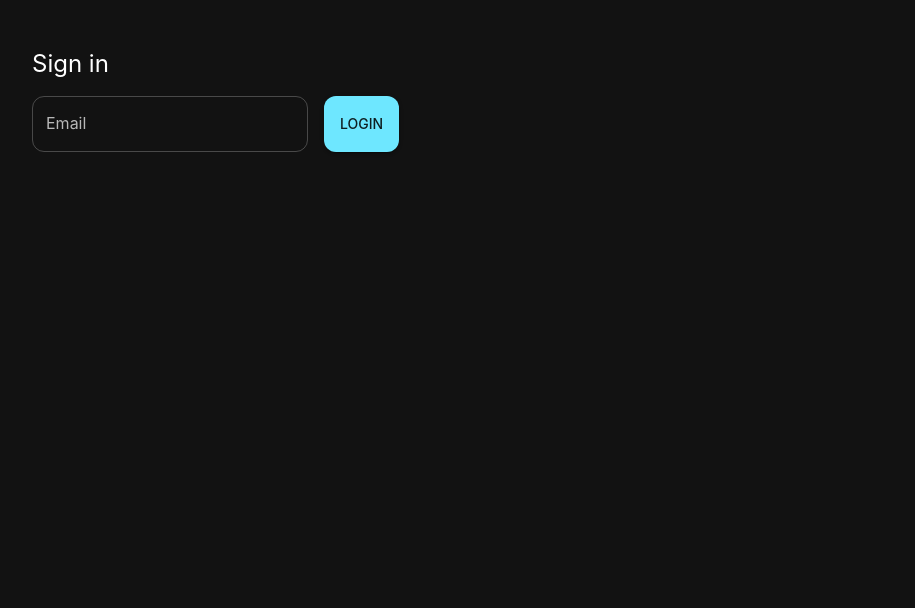
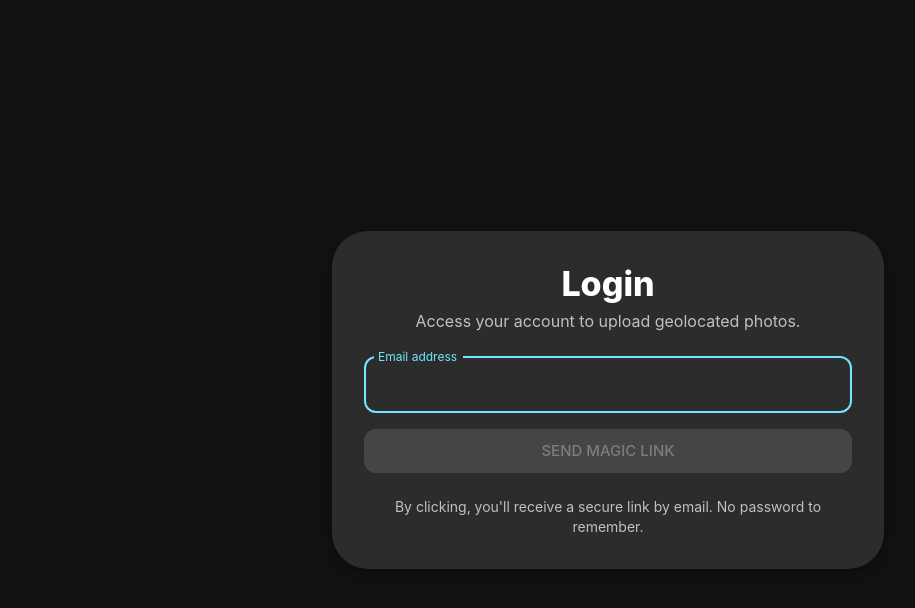
Before and after one commit to KayKTA/hylight-geo, a Next.js app: page /login in a window 1280 px wide. Shown: the top 608 px of the page, without its empty margins (32-947 px from the left). Built offline with nearby package versions, Linux system fonts and the light colour scheme; no server answers.

Commit message:
feat: enhance login page with email magic link functionality and UI improvements

```diff
--- a/app/login/page.tsx
+++ b/app/login/page.tsx
@@ -1,17 +1,127 @@
 "use client";
-import { useState } from "react";
-import { Container, TextField, Button, Stack, Typography } from "@mui/material";
+
+import { useMemo, useState } from "react";
+import {
+    Box,
+    Container,
+    Paper,
+    Stack,
+    Typography,
+    TextField,
+    Button,
+    Alert,
+    CircularProgress,
+} from "@mui/material";
+import { createBrowserClient } from "@/lib/supabase";
 
 export default function LoginPage() {
+    const supabase = useMemo(() => createBrowserClient(), []);
     const [email, setEmail] = useState("");
+    const [pending, setPending] = useState(false);
+    const [info, setInfo] = useState<string | null>(null);
+    const [error, setError] = useState<string | null>(null);
+
+    const disabled = pending || !/^\S+@\S+\.\S+$/.test(email);
+
+    const handleMagicLink = async () => {
+
+        setError(null);
+        setInfo(null);
+        setPending(true);
+
+        try {
+            const redirectTo = typeof window !== "undefined" ? window.location.origin : undefined;
+
+            const { error } = await supabase.auth.signInWithOtp({
+                email,
+                options: {
+                    emailRedirectTo: redirectTo,
+                },
+            });
+
+            if (error) throw error;
+            setInfo(
+                "A magic link has just been sent. Open your email and click the link to sign in."
+            );
+            setEmail("");
+        } catch (e: any) {
+            setError(e?.message ?? "Unable to send the link. Please try again.");
+        } finally {
+            setPending(false);
+        }
+    };
 
     return (
-        <Container sx={{ py: 6 }}>
-            <Typography variant="h5" mb={2}>Sign in</Typography>
-            <Stack direction="row" spacing={2}>
-                <TextField label="Email" value={email} onChange={(e) => setEmail(e.target.value) } />
-                <Button variant="contained" >Login</Button>
-            </Stack>
-        </Container>
+        <Box
+            sx={{
+                minHeight: "100dvh",
+                display: "grid",
+                placeItems: "center",
+            }}
+        >
+            <Container maxWidth="sm" sx={{ px: 2 }}>
+                <Paper
+                    elevation={6}
+                    sx={{
+                        p: { xs: 3, sm: 4 },
+                        borderRadius: 3,
+                    }}
+                >
+                    <Stack spacing={3}>
+                        {/* Header / Branding */}
+                        <Stack spacing={0.5} textAlign="center">
+                            <Typography variant="h4" fontWeight={800}>
+                                Login
+                            </Typography>
+                            <Typography color="text.secondary">
+                                Access your account to upload geolocated photos.
+                            </Typography>
+                        </Stack>
+
+                        {/* Alerts */}
+                        {info && <Alert severity="success">{info}</Alert>}
+                        {error && <Alert severity="error">{error}</Alert>}
+
+                        {/* Email form */}
+                        <Stack spacing={2}>
+                            <TextField
+                                type="email"
+                                label="Email address"
+                                value={email}
+                                onChange={(e) => setEmail(e.target.value)}
+                                autoComplete="email"
+                                autoFocus
+                                fullWidth
+                            />
+                            <Button
+                                variant="contained"
+                                size="large"
+                                onClick={handleMagicLink}
+                                disabled={disabled}
+                                sx={{ height: 44 }}
+                            >
+                                {pending ? (
+                                    <Stack direction="row" alignItems="center" spacing={1}>
+                                        <CircularProgress size={20} />
+                                        <span>Sending link…</span>
+                                    </Stack>
+                                ) : (
+                                    "Send magic link"
+                                )}
+                            </Button>
+                        </Stack>
+
+                        {/* Footer help */}
+                        <Typography
+                            variant="body2"
+                            color="text.secondary"
+                            textAlign="center"
+                        >
+                            By clicking, you'll receive a secure link by email. No password to remember.
+                        </Typography>
+                    </Stack>
+                </Paper>
+            </Container>
+        </Box>
     );
 }
--- /dev/null
+++ b/lib/supabase.ts
@@ -0,0 +1,14 @@
+import { createClient } from "@supabase/supabase-js";
+
+export const createBrowserClient = () =>
+    createClient(
+        process.env.NEXT_PUBLIC_SUPABASE_URL!,
+        process.env.NEXT_PUBLIC_SUPABASE_ANON_KEY!
+    );
+
+export const createServerClient = () =>
+    createClient(
+        process.env.NEXT_PUBLIC_SUPABASE_URL!,
+        process.env.SUPABASE_SERVICE_ROLE_KEY!,
+        { auth: { persistSession: false } }
+    );
```
